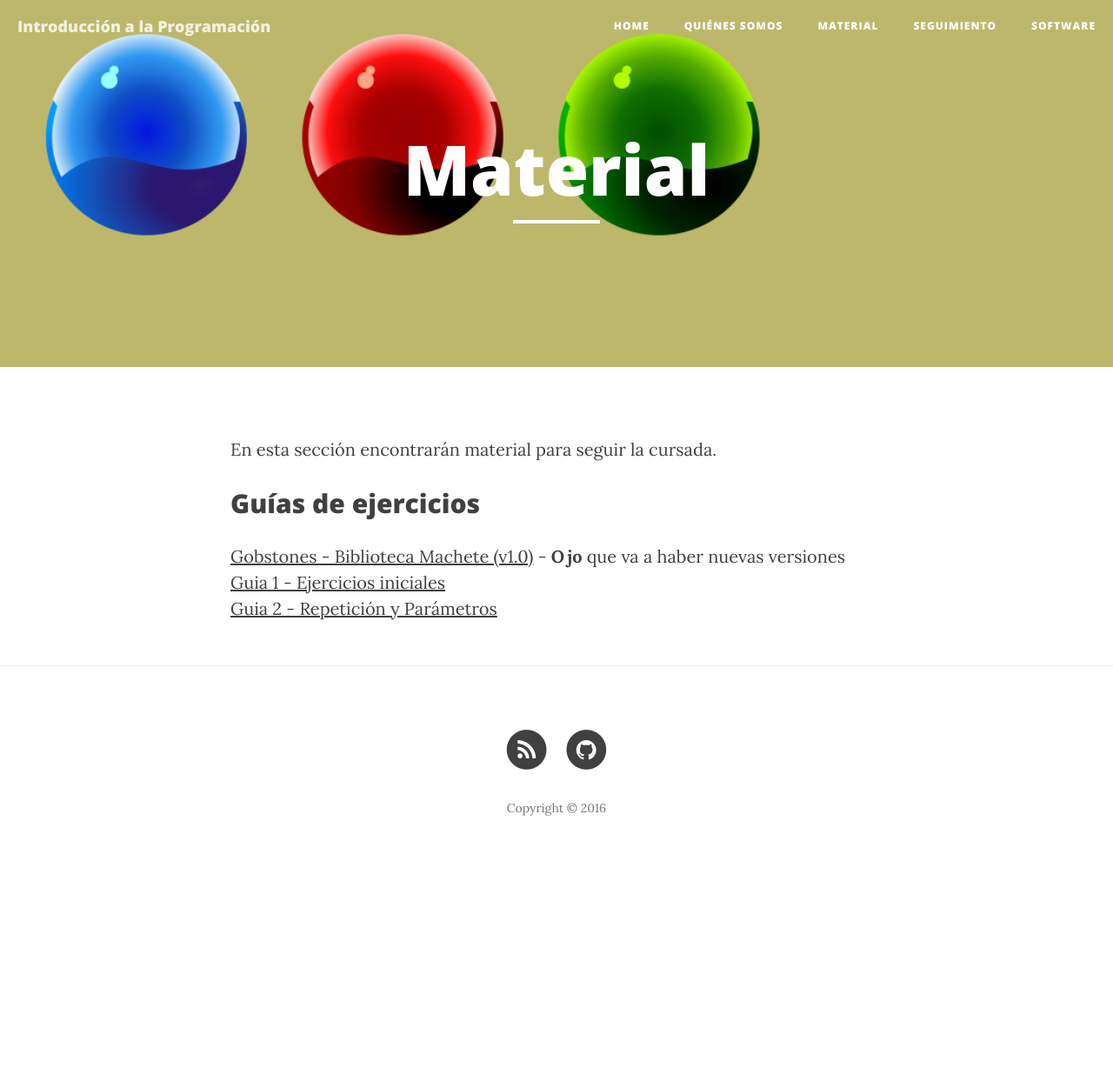
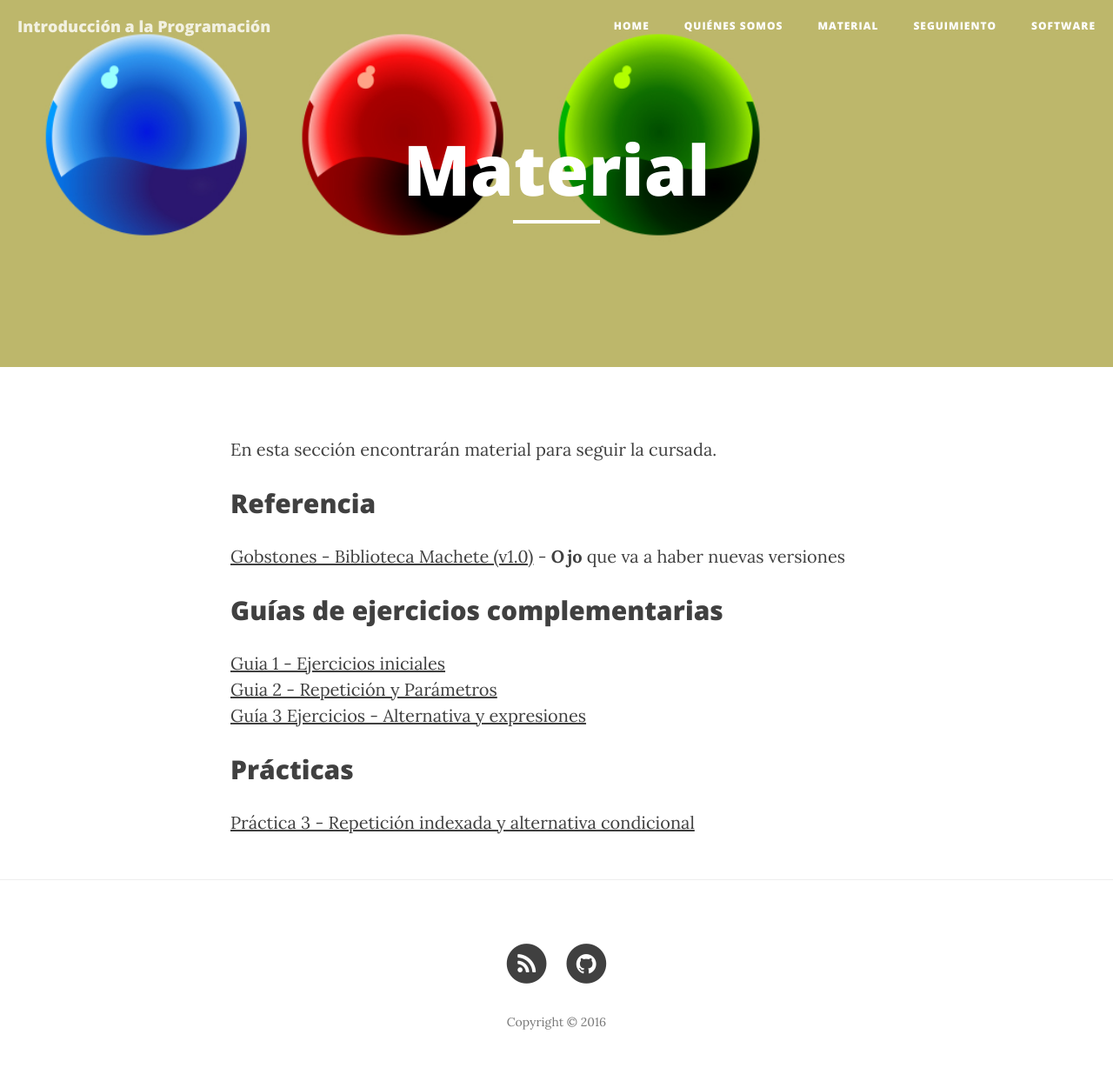
Before and after one commit to inpr-sarmiento/inpr-sarmiento.github.io, a Jekyll site: the page built from material.md, in a window 1280 px wide. Shown: the whole page at 87% size. Built offline with Jekyll 4.4.1, drawn with Linux system fonts in a browser that asks for light colours; nearby versions of some CDN libraries; before the commit the page ends 1005 px from its top, so only the background shows below that.

Commit message:
Agregadas guías de alternativa

```diff
--- a/material.md
+++ b/material.md
@@ -6,8 +6,15 @@ permalink: /material/
 
 En esta sección encontrarán material para seguir la cursada.
 
-## Guías de ejercicios
-[Gobstones - Biblioteca Machete (v1.0)](/assets/material/Gobstones - Guía Biblioteca Machete - Inpr-Sarmiento - v1.0.pdf) - **Ojo** que va a haber nuevas versiones<br>
+## Referencia
+[Gobstones - Biblioteca Machete (v1.0)](/assets/material/Gobstones - Guía Biblioteca Machete - Inpr-Sarmiento - v1.0.pdf) - **Ojo** que va a haber nuevas versiones
+
+## Guías de ejercicios complementarias
 [Guia 1 - Ejercicios iniciales](/assets/material/Guía 1 Ejercicios - Iniciales.pdf)
 <br>
 [Guia 2 - Repetición y Parámetros](/assets/material/Guía 2 Ejercicios - Repetición y Parámetros.pdf)
+<br>
+[Guía 3 Ejercicios - Alternativa y expresiones](/assets/material/Guía 3 Ejercicios - Alternativa y expresiones.pdf)
+
+## Prácticas
+[Práctica 3 - Repetición indexada y alternativa condicional](/assets/material/Practica3-repeticion-indexada-y-alternativa-condicional)
```
Also changed, not shown: 2 other files.
